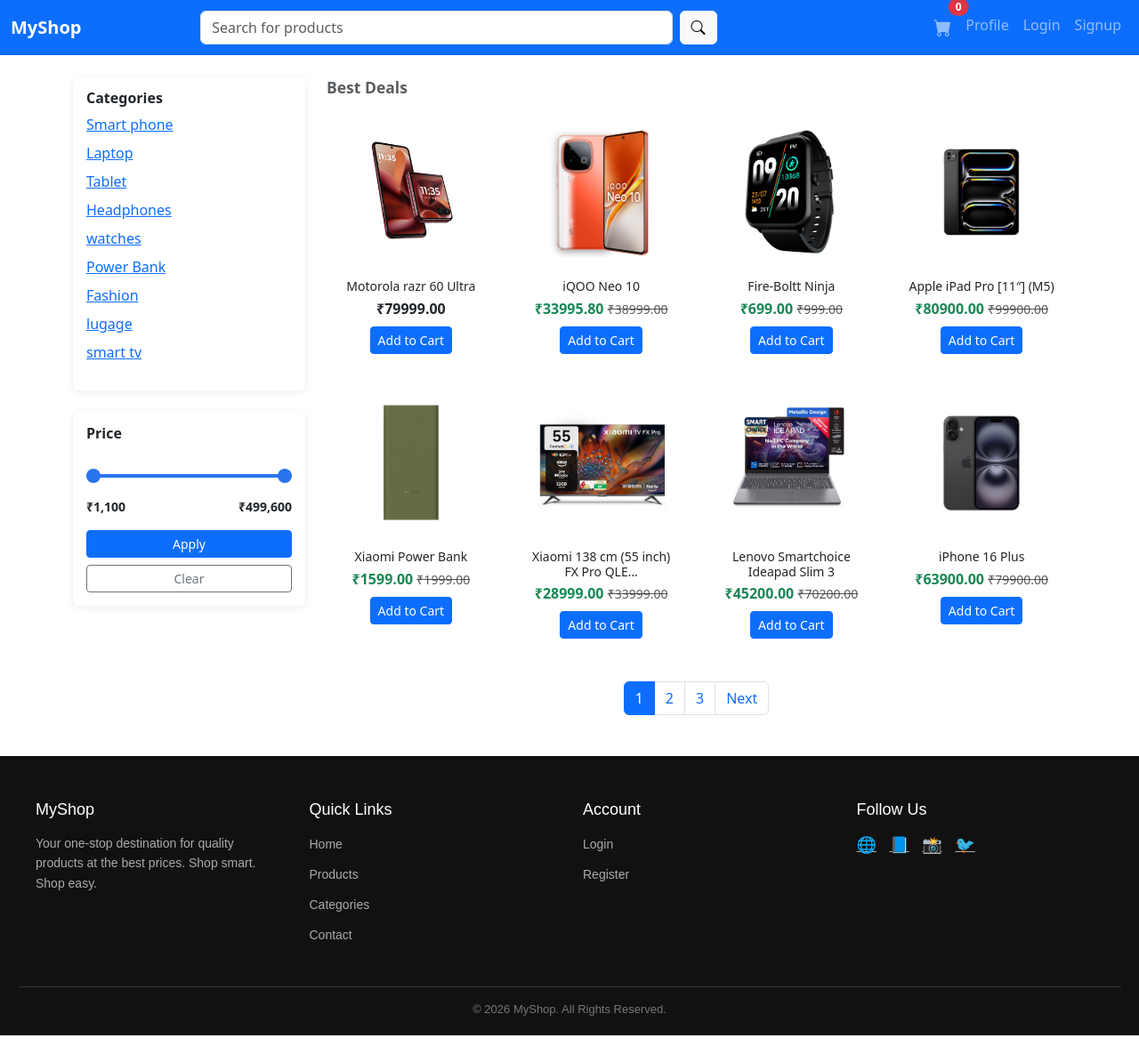
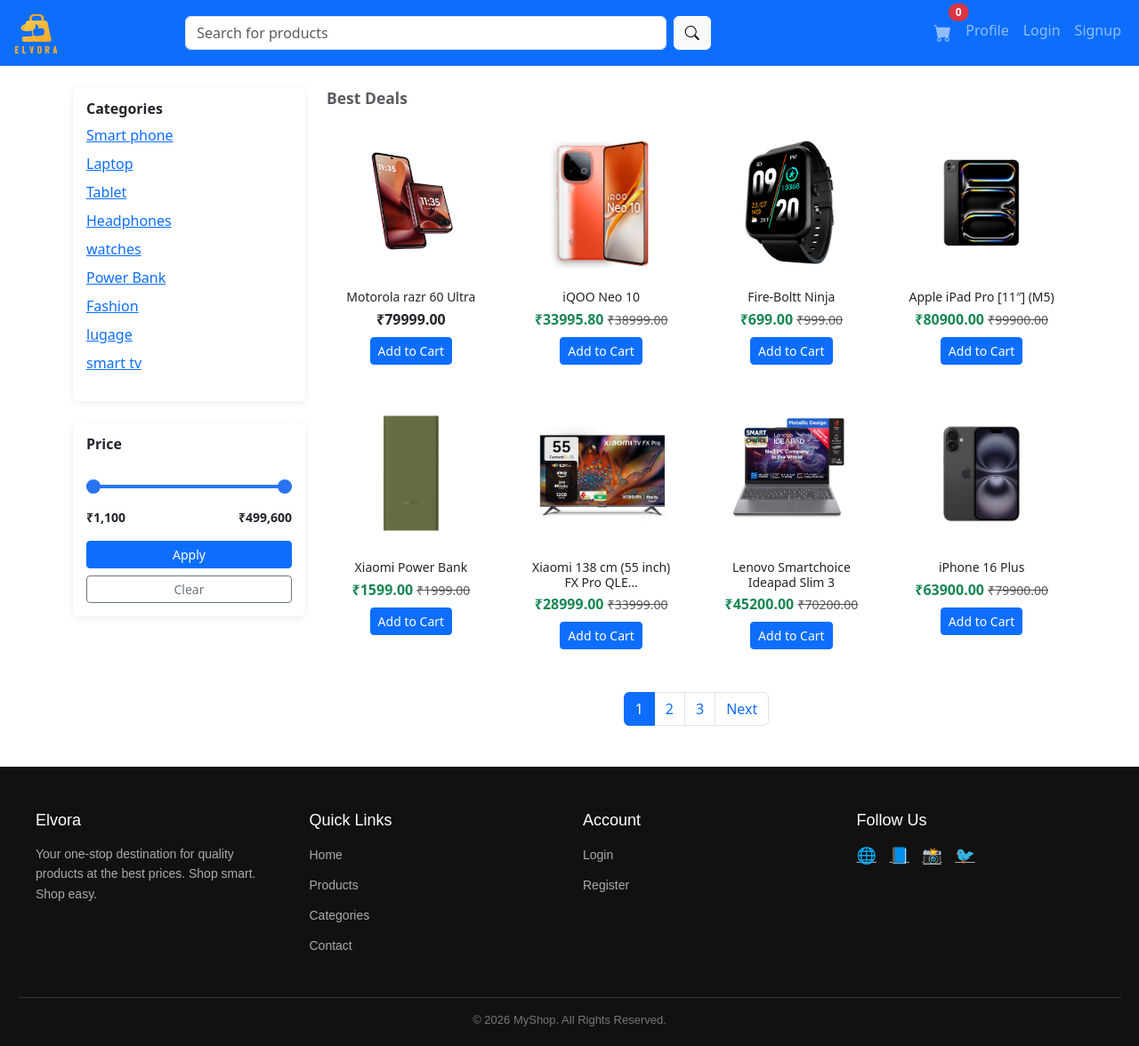
Before and after one commit to vishnu5407027-vishnu/Ecommerce, a Django app: page /best_deals in a window 1280 px wide. Shown: the whole page at 89% size. Run offline with Django 5.2, Linux system fonts and the light colour scheme; data comes from the database, SQL or seed files in the repository; both versions use the stored data as it was after the commit.

Commit message:
second commit

```diff
--- a/templates/base.html
+++ b/templates/base.html
@@ -1,3 +1,5 @@
+{% load static %}
+
 <!-- templates/base.html -->
 <!DOCTYPE html>
 <html lang="en">
@@ -111,7 +113,9 @@
 
 <nav class="navbar navbar-expand-lg navbar-dark bg-primary">
   <div class="container-fluid">
-    <a class="navbar-brand fw-bold" href="/">MyShop</a>
+      <a class="navbar-brand" href="/">
+      <img src="{% static 'images/logo-new.png' %}" alt="Bootstrap" width="59" height="48">
+    </a>
 
     <button class="navbar-toggler" type="button" data-bs-toggle="collapse" data-bs-target="#navbarContent">
       <span class="navbar-toggler-icon"></span>
@@ -172,7 +176,7 @@
     <div class="footer-container">
 
         <div>
-            <h3>MyShop</h3>
+            <h3>Elvora</h3>
             <p>
                 Your one-stop destination for quality products at the best prices.
                 Shop smart. Shop easy.
```
Also changed, not shown: db.sqlite3, requirements.txt (added), static/images/logo-new.png (added).
